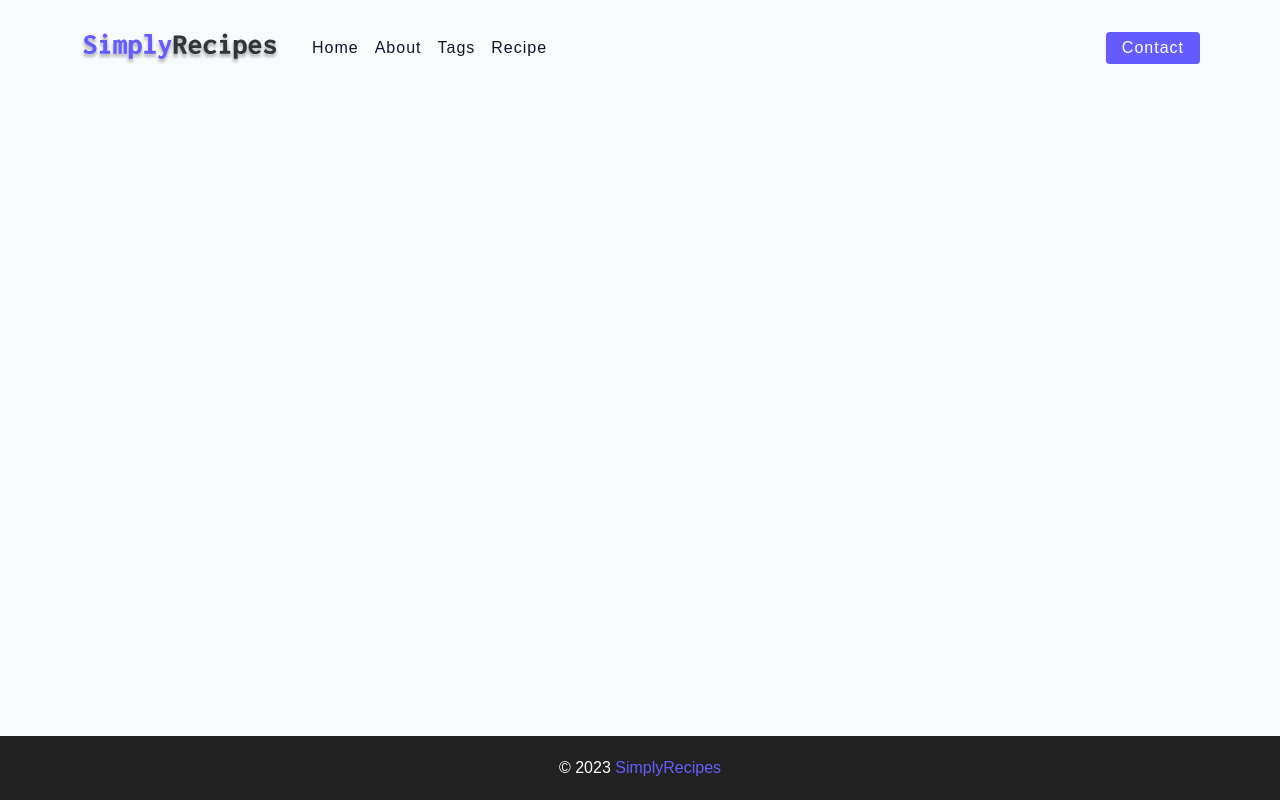
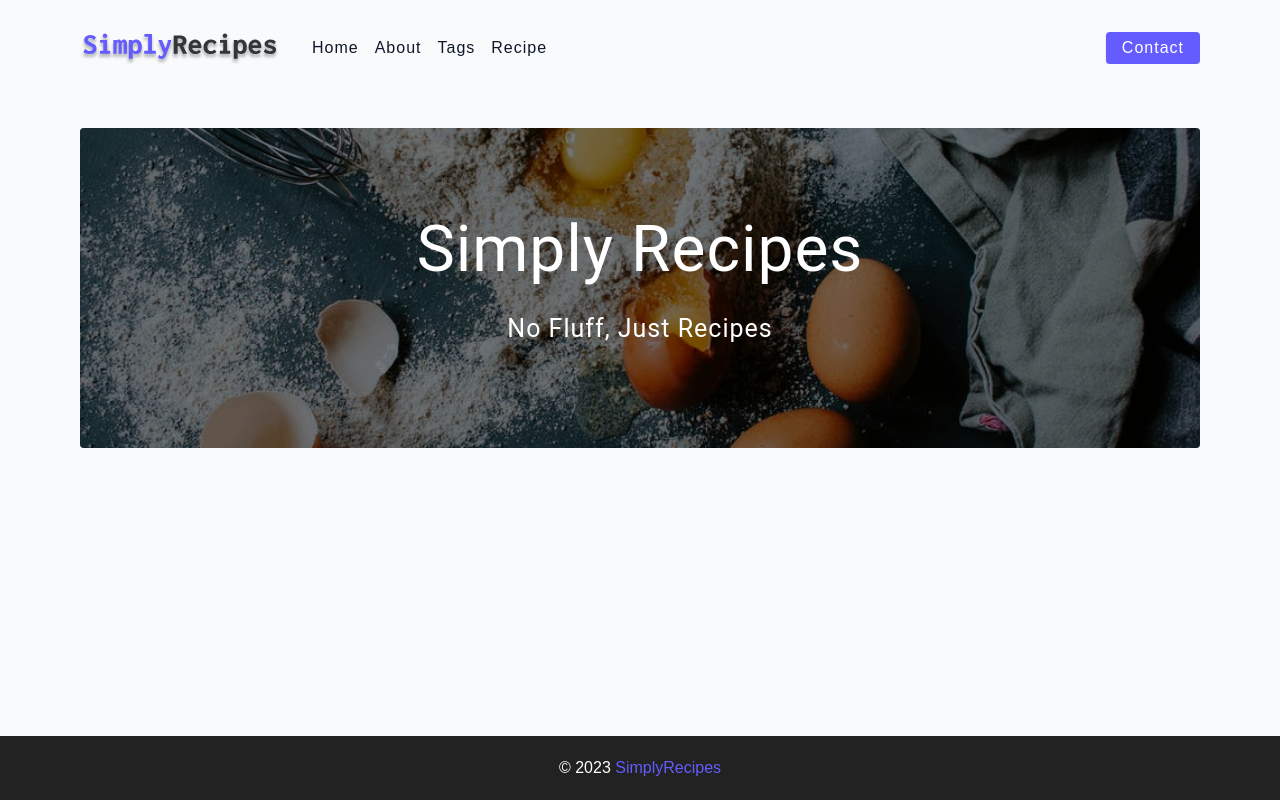
Before and after one commit to AnujShr/Recipie-CSS, a Vue app: page / in a window 1280 px wide. Built offline with nearby package versions, Linux system fonts and the light colour scheme.

Commit message:
feat(HeroContainer): add a hero container on home page

```diff
--- a/src/components/Home/Hero.vue
+++ b/src/components/Home/Hero.vue
@@ -1,13 +1,44 @@
 <template>
+  <header class="hero">
+    <div class="hero-container">
+      <div class="hero-text">
+        <h1>Simply Recipes</h1>
+        <h4>No fluff, just recipes</h4>
+      </div>
+    </div>
+  </header>
+</template>
+<style scoped lang="scss">
+.hero {
+  height: 40vh;
+  background: url('@/assets/main.jpeg') center/cover no-repeat;
+  margin-bottom: 2rem;
+  border-radius: var(--borderRadius);
+  position: relative;
 
-</template>
+  .hero-container {
+    position: absolute;
+    width: 100%;
+    height: 100%;
+    top: 0;
+    left: 0;
+    background: rgba(0, 0, 0, 0.4);
+    border-radius: var(--borderRadius);
+    display: flex;
+    align-items: center;
+    justify-content: center;
 
-<script>
-export default {
-  name: "Hero"
+    .hero-text {
+      text-align: center;
+      color: var(--white);
+    }
+
+    @media screen and (min-width: 768px) {
+      .hero-text h1 {
+        font-size: 4rem;
+      }
+    }
+  }
 }
-</script>
-
-<style scoped>
 
 </style>
--- a/src/views/HomeView.vue
+++ b/src/views/HomeView.vue
@@ -1,6 +1,10 @@
 <template>
+  <Hero/>
 </template>
 
 <style lang="scss">
 
 </style>
+<script setup>
+import Hero from "../components/Home/Hero.vue";
+</script>
```
